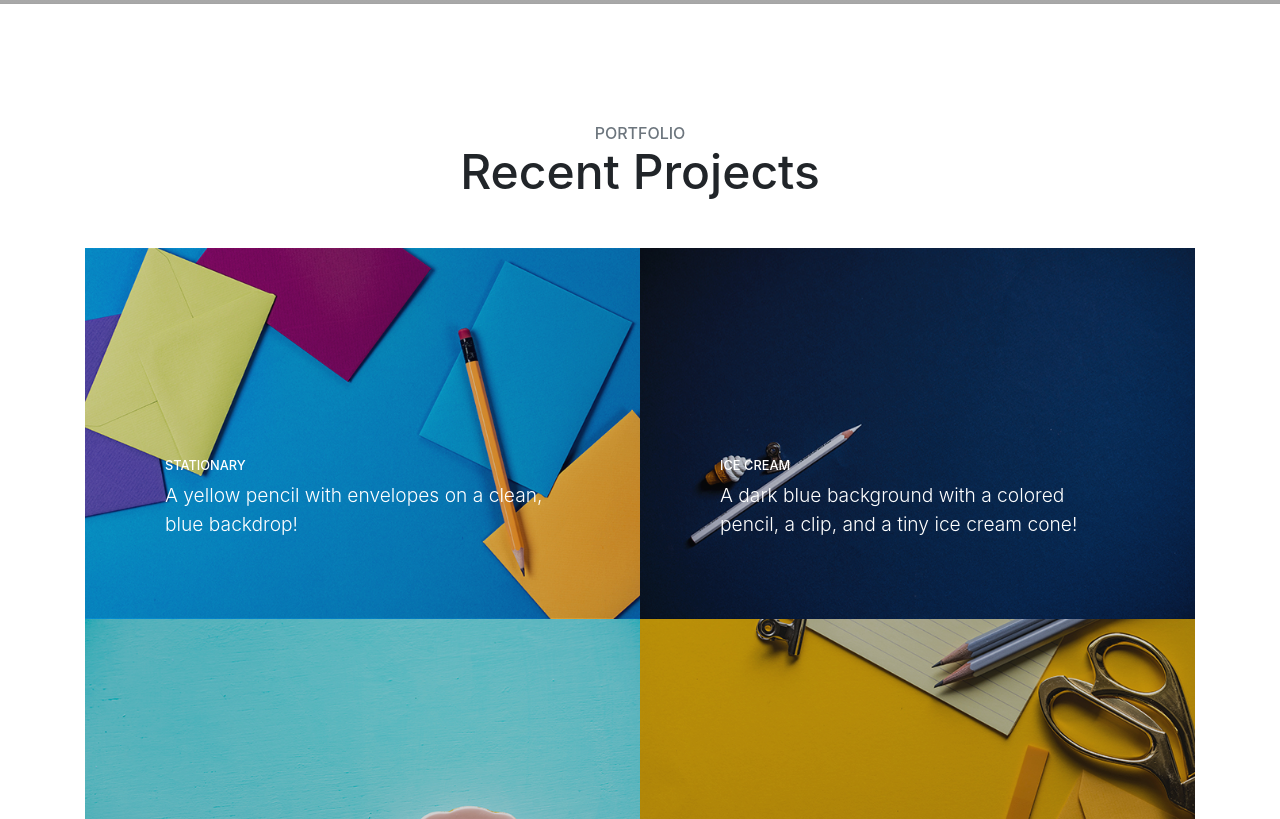
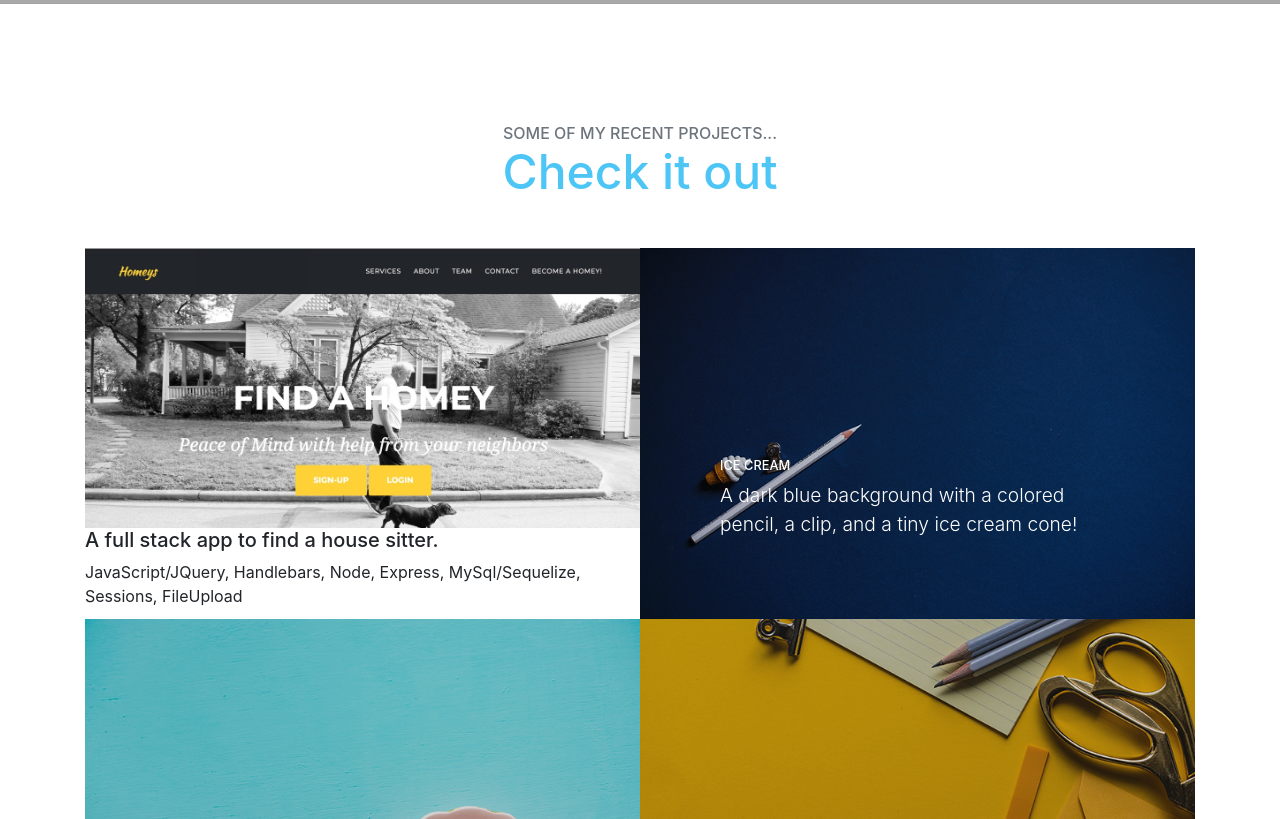
Before and after one commit to biancanoel/bnt-portfolio, a website with bundled scripts: page public/index.html in a window 1280 px wide. Shown: the part 2100-2919 px from the top of the page. Built offline with nearby package versions, Linux system fonts and the light colour scheme; grey boxes are pictures that could not be loaded.

Commit message:
portfolio layout

```diff
--- a/public/index.html
+++ b/public/index.html
@@ -131,7 +131,7 @@
   <!-- Callout -->
   <section class="callout" id = "about-calllout">
     <div class="container text-center">
-      <h2 class="mx-auto mb-5">About Me</h2>
+      <h2 class="mx-auto mb-5 section-header">About Me</h2>
       <p class = "about-me container text-center"> I am a customer focused SAAS Product Manager turned Web Developer, who is passionate about complicated problem solving, lifelong learning, and supporting the people I work with. I have developed a passion and excitement for coding using Javascript libraries and frameworks on the back and front end.  At the SAAS start-up I worked at before, I started off as an account manager and gained a strong appreciation for customer needs and clear communication. I was promoted to product manager where the product I owned saw an increase of daily users of 10%. My experience working with developers in this role inspired my desire to learn how to code myself and my goal is to contribute to a tech focused company where my skills in coding and creating awesome products can continue to grow.</p>
     </div>
   </section>
@@ -140,20 +140,21 @@
   <section class="content-section" id="portfolio">
     <div class="container">
       <div class="content-section-heading text-center">
-        <h3 class="text-secondary mb-0">Portfolio</h3>
-        <h2 class="mb-5">Recent Projects</h2>
+        <h3 class="text-secondary mb-0">Some of my recent projects...</h3>
+        <h2 class="mb-5 section-header">Check it out</h2>
       </div>
       <div class="row no-gutters">
         <div class="col-lg-6">
-          <a class="portfolio-item" href="#">
-            <span class="caption">
-              <span class="caption-content">
-                <h2>Stationary</h2>
-                <p class="mb-0">A yellow pencil with envelopes on a clean, blue backdrop!</p>
-              </span>
+          <a class="portfolio-item" href="">
+
+            <img class="img-fluid" src="img/homeys.jpg" alt="">
+          </a>
+          <span class="caption">
+            <span class="caption-content">
+              <h5>A full stack app to find a house sitter. </h5>
             </span>
-            <img class="img-fluid" src="img/portfolio-1.jpg" alt="">
-          </a>
+            <p class="mb-0">JavaScript/JQuery, Handlebars, Node, Express, MySql/Sequelize, Sessions, FileUpload</p>
+          </span>
         </div>
         <div class="col-lg-6">
           <a class="portfolio-item" href="#">
```
Also changed, not shown: public/css/stylish-portfolio.min.css, public/img/homeys.jpg (added).
